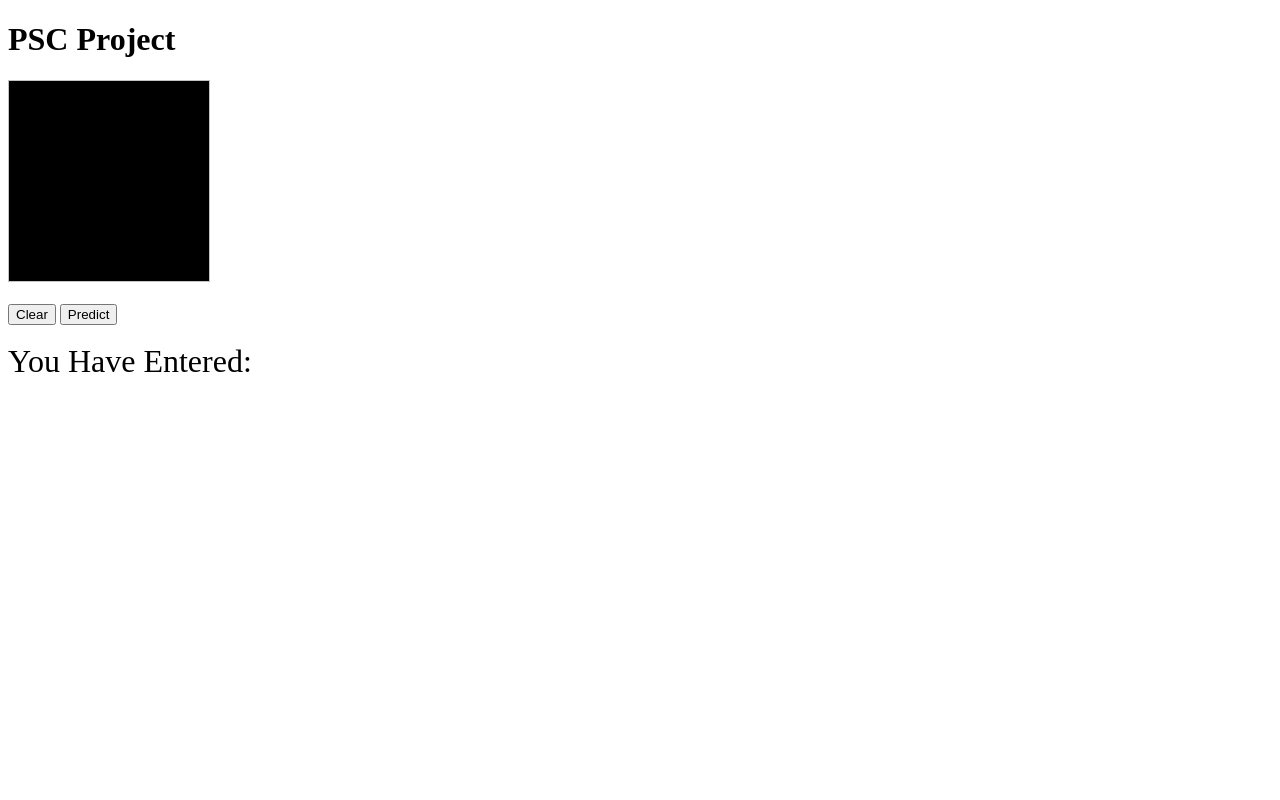
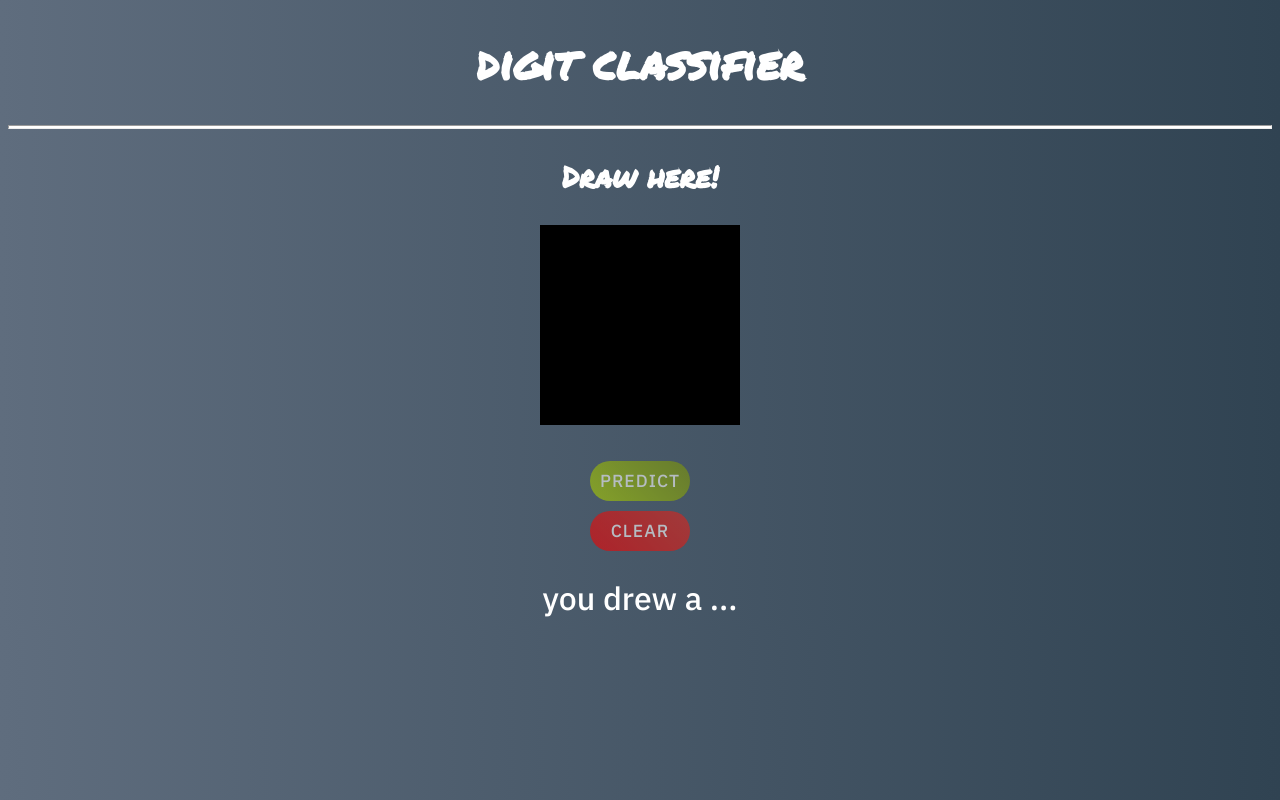
Before and after one commit to dh711/digit-classifier, a Django app: page /digits/ in a window 1280 px wide. Run offline with Django 3.2, Linux system fonts and the light colour scheme; a map, chart or similar area stays blank.

Commit message:
added css.

```diff
--- a/django_server/digits/templates/test.html
+++ b/django_server/digits/templates/test.html
@@ -3,7 +3,9 @@
 <head>
     <meta charset="UTF-8">
     <meta name="viewport" content="width=device-width, initial-scale=1.0">
-    <title>Test</title>
+    <link href="https://fonts.googleapis.com/css2?family=Permanent+Marker&display=swap" rel="stylesheet">
+    <link href="https://fonts.googleapis.com/css2?family=IBM+Plex+Sans:wght@500&family=Karla&family=Pacifico&family=Playfair+Display&display=swap" rel="stylesheet">
+    <title>digit classifier.</title>
     <script src="https://ajax.googleapis.com/ajax/libs/jquery/3.4.1/jquery.min.js"></script>
     <script>
         var oldx, oldy, x, y, canvas, ctx, start;
@@ -72,13 +74,105 @@
             init()
         }
     </script>
+    <style>
+        body {
+            background-color: #E4E4E1;
+            background: linear-gradient(to right, #5f6d7e   0%, #304352 100%);
+        }
+
+        #title {
+            font-family: Permanent Marker, sans-serif;
+            text-align: center;
+            color:#FFFFFF;
+            font-size: 45px;
+        }
+
+        #subtitle {
+            font-family: Permanent Marker, sans-serif;
+            text-align: center;
+            color:#FFFFFF;
+            font-size: 27.5px;
+            animation-name: pulse;
+            animation-duration: 1s;
+            animation-iteration-count: infinite;
+            animation-fill-mode: forwards;
+        }
+
+        @keyframes pulse {
+            50% {
+                transform: scale(1.1);
+            }
+
+            100% {
+                transform: scale(1);
+            }
+        }
+
+        hr {
+            color: white;
+            background: white;
+            height: 1.5px;
+        }
+
+        .button {
+            border-radius: 30px;
+            border: 0px;
+            height: 40px;
+            width: 100px;
+            font-family: IBM Plex Sans, sans-serif;
+            font-size: 17.5px;
+            text-transform: uppercase;
+            letter-spacing: 1px;
+            font-weight: 50;
+            transition: 0.2s;
+            opacity: 0.6;
+        }
+
+        #clear {
+            background: linear-gradient(45deg, #F00000, #DC281E);
+            color: white;
+            margin-right: auto;
+            margin-left: auto;
+            display: block;
+            position: relative;
+            top: 10px
+        }
+
+        #submit {
+            background: linear-gradient(45deg, #add100, #7b920a);
+            color: white;
+            margin-right: auto;
+            margin-left: auto;
+            display: block;
+        }
+
+        .button:hover {
+            opacity: 0.8;
+            transform: scale(1.05);
+        }
+
+        canvas{
+            margin-right: auto;
+            margin-left: auto;
+            display: block;
+        }
+
+        #res {
+            color: white;
+            font-family: IBM Plex Sans, sans-serif;
+            font-size: 22.5px;
+            text-align: center;
+        }
+    </style>
 </head>
 <body onload="init()">
-    <h1>PSC Project</h1>
-    <canvas id="input" width="200" height="200" style="border: 1px solid #c3c3c3;" onmousemove="mouseMove(event)" onmousedown="mouseDown(event)" onmouseup="mouseUp(event)"></canvas><br><br>
-    <button onclick="clearCanvas()">Clear</button>
-    <button type="submit" onclick="saveCanvas()">Predict</button>
+    <h1 class="headings" id="title">digit classifier</h1>
+    <hr>
+    <h3 id="subtitle">Draw here!</h3>
+    <canvas id="input" width="200" height="200" style="border: 0px solid #c3c3c3;" onmousemove="mouseMove(event)" onmousedown="mouseDown(event)" onmouseup="mouseUp(event)"></canvas><br><br>
+    <button class="button" id="submit" type="submit" onclick="saveCanvas()">Predict</button>
+    <button class="button" id="clear" onclick="clearCanvas()">Clear</button>
     <br><br>
-    <div style="font-size: 2em;"><p style="display: inline;">You Have Entered:&nbsp;</p><p style="display: inline;" id="result"></p></div>
+    <div id="res" style="font-size: 2em;"><p style="display: inline;">you drew a&nbsp;</p><p style="display: inline;" id="result">..</p>.</div>
 </body>
 </html>
```
